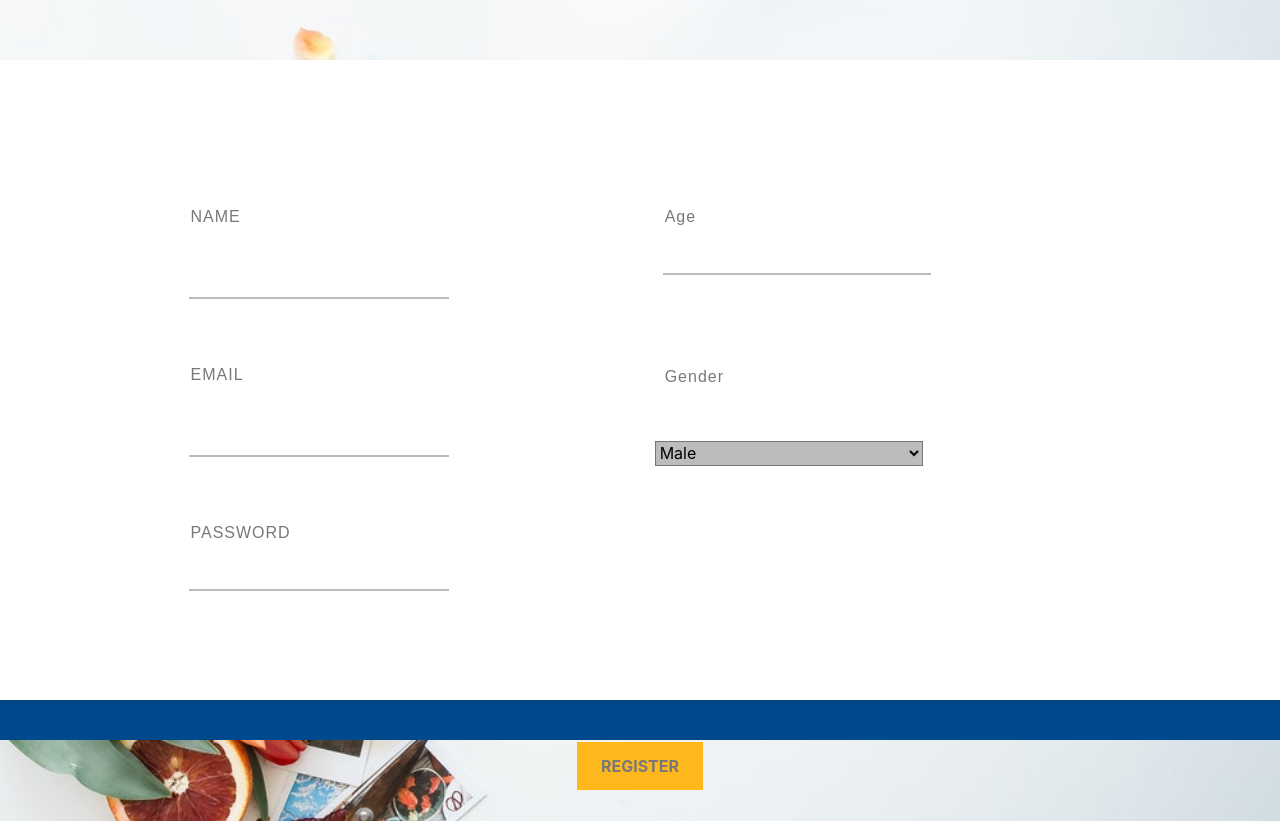
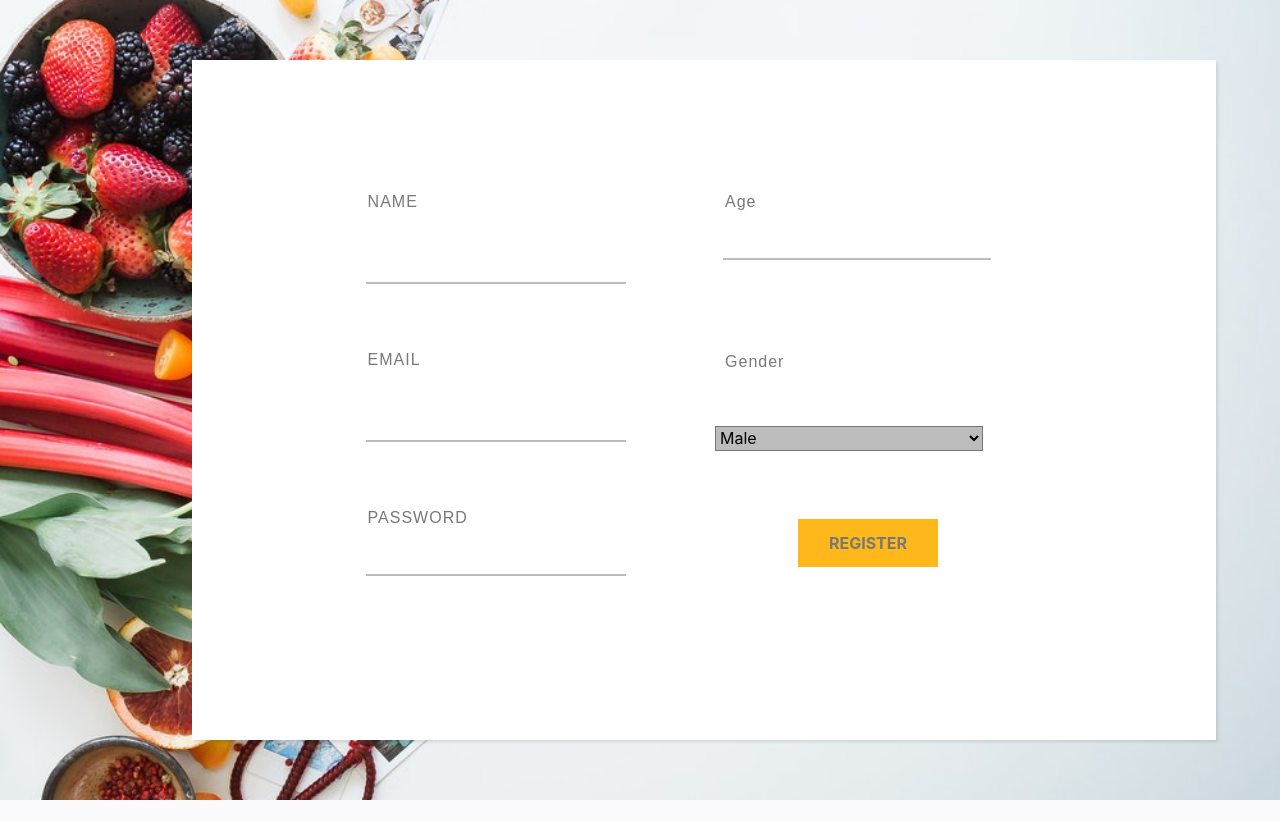
Before and after one commit to kshitij02/SE_Project, a Flask app: page /Registration in a window 1280 px wide. After the commit the page ends 800 px from the top, so only its background shows below. Run offline with Flask 2, Linux system fonts and the light colour scheme; some libraries are stand-ins or nearby versions.

Commit message:
Registration page css improved

```diff
--- a/app/templates/Register.html
+++ b/app/templates/Register.html
@@ -20,9 +20,9 @@
     <script src="//cdnjs.cloudflare.com/ajax/libs/jquery/3.2.1/jquery.min.js"></script>
 
   </head>
-  <body style="background-color:#00498d";font-size: 2em; font-family: Arial, Helvetica, sans-serif;">
+  <body style="background-color:#00498d; width: 80%; margin-left:15%;">
 
-        <form action="/" method="post" style="background-color:white;width: 100%;height: 80%">
+        <form action="/" method="post" style="background-color:white;width: 100%;height: 85%">
             <div>
             <div style="float: left;">
             <label>
@@ -80,13 +80,17 @@
                     </select>
 
                 </label>
+                <br>
+                <br>
+                <br>
+                <div class="btn-group" style=" width: 35%; margin-left:50px;">
+                    <button  type="submit" style="font-size: 1em;background-color:#FFB81C; width: 100%;" formaction="{{ url_for('Register') }}" id="ff">REGISTER</button>
+                  </div>
         </div>
       </div>
       <br>
       <br>
-        <div class="btn-group" >
-            <button  type="submit" style="font-size: 1em;background-color:#FFB81C" formaction="{{ url_for('Register') }}" id="ff">REGISTER</button>
-          </div>
+
         </form>
 
 
```
